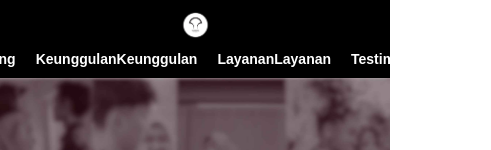
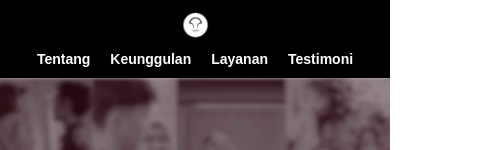
Before and after one commit to Talikamamoment/ProfilUs, a plain HTML site: page index.html in a window 390 px wide. Shown: the top 150 px of the page, 491 px wide, since content can reach past the window. Drawn offline with Linux system fonts and the light colour scheme.

Commit message:
Update index.html

```diff
--- a/index.html
+++ b/index.html
@@ -102,18 +102,7 @@
                 font-size: 14px;
             }
             /* Modify the menu labels for smaller screens */
-            .navbar ul li:nth-child(1) a:before {
-                content: "Tentang";
-            }
-            .navbar ul li:nth-child(2) a:before {
-                content: "Keunggulan";
-            }
-            .navbar ul li:nth-child(3) a:before {
-                content: "Layanan";
-            }
-            .navbar ul li:nth-child(4) a:before {
-                content: "Testimoni";
-            }
+
             .section {
                 padding: 30px 10px;
             }
```
